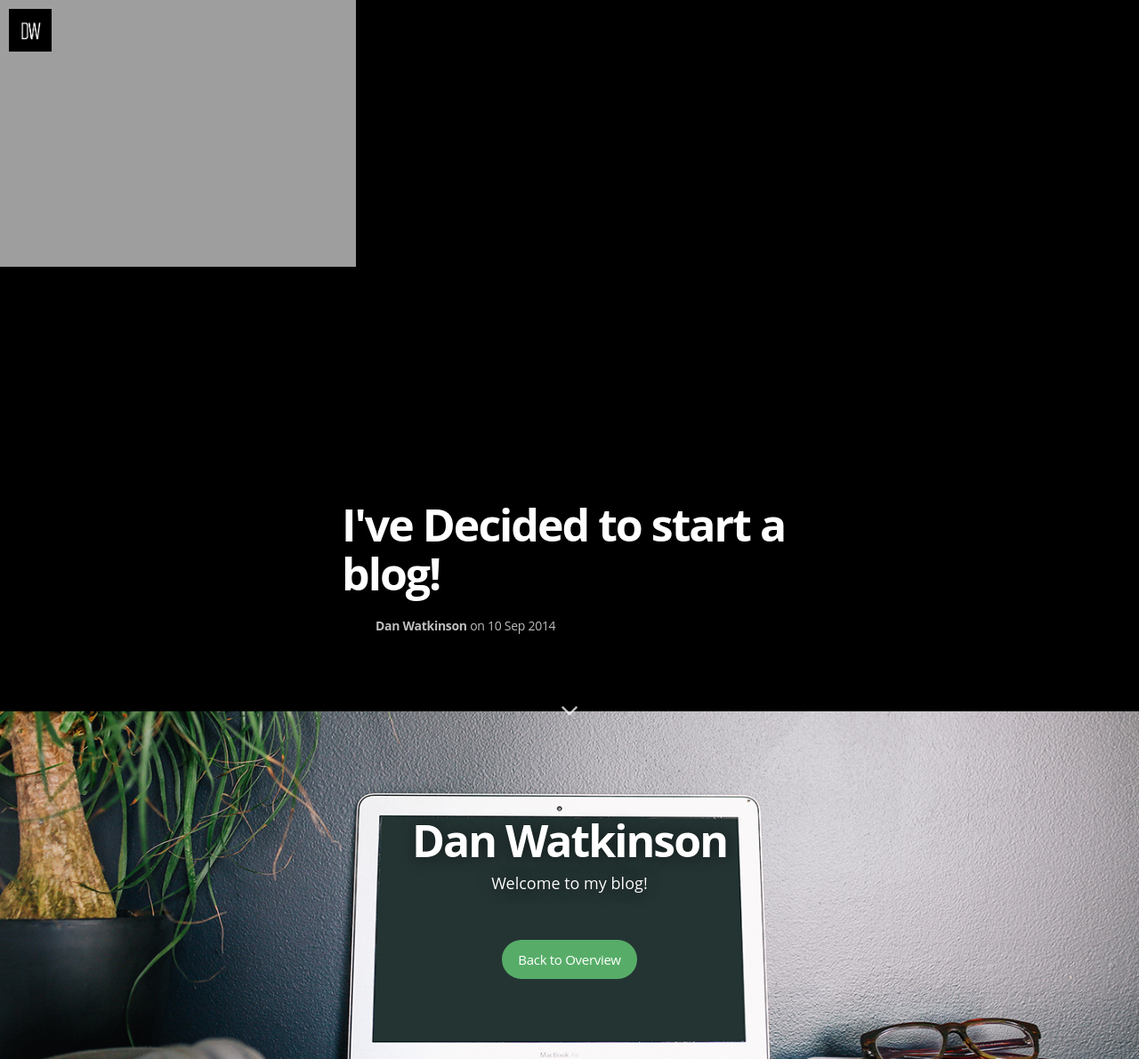
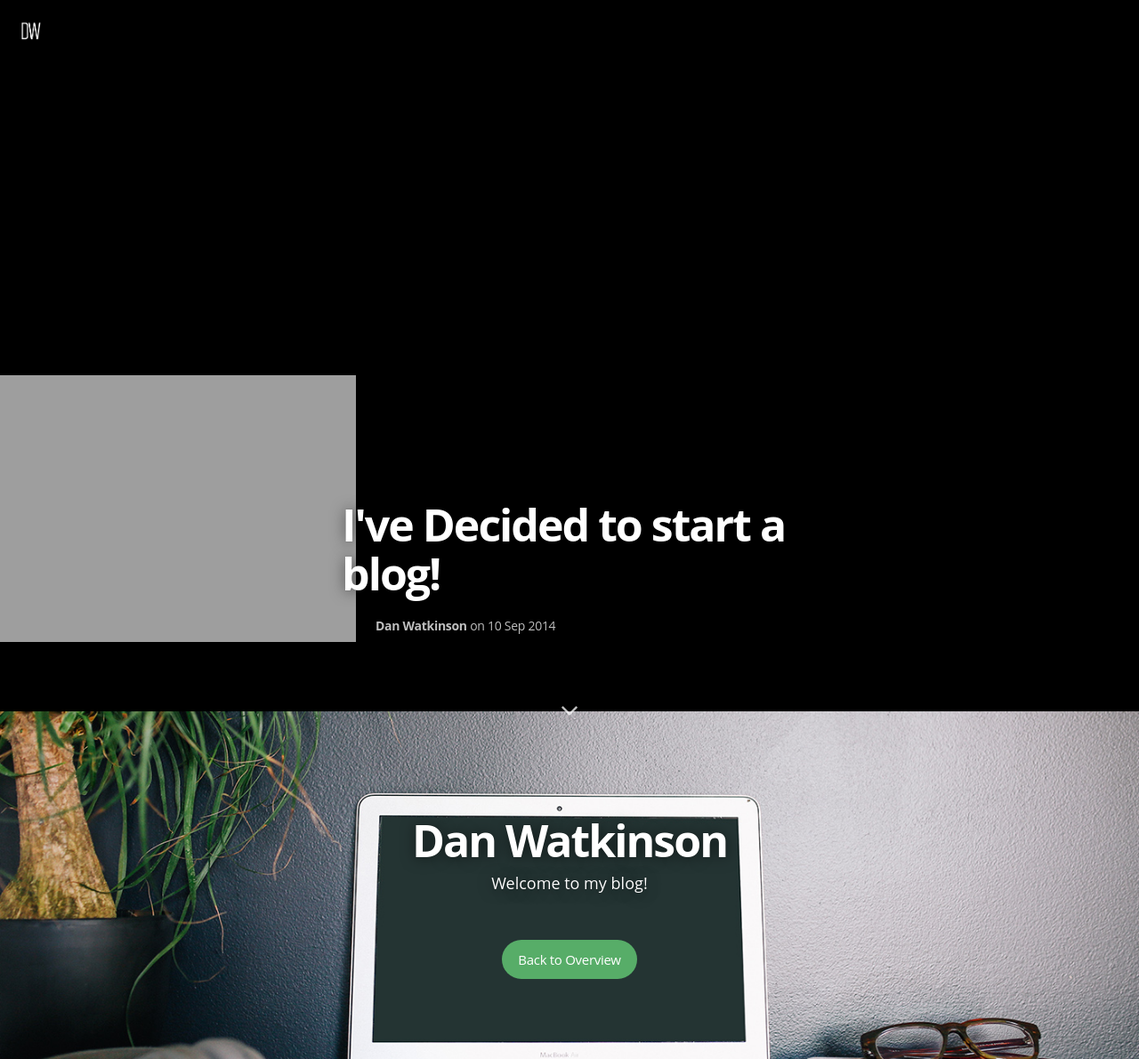
Before and after one commit to danwatco/danwatco.github.io, a Jekyll site: the page built from _posts/2014-09-10-i've-decided-to-make-a-blog.markdown, in a window 1280 px wide. Shown: the whole page at 89% size. Built offline with Jekyll 4.4.1, drawn with Linux system fonts in a browser that asks for light colours; nearby versions of some CDN libraries; some web fonts are replaced; Markdown is read by kramdown in place of the engine named in the settings.

Commit message:
Update post.html

```diff
--- a/_layouts/post.html
+++ b/_layouts/post.html
@@ -12,7 +12,7 @@
           <div class="post-image-image" style="background-image: url('http://danwatco.github.io{{ page.image }}')">
             Article Image
           </div>
-          <img src="http://danwatco.github.io{{ page.image }}" alt="Article img" />
+          <img class="post-image-image" src="http://danwatco.github.io{{ page.image }}" alt="Article img" />
           <div class="post-meta">
             <h1 class="post-title">{{ page.title }}</h1>
             <div class="cf post-meta-text">
```
